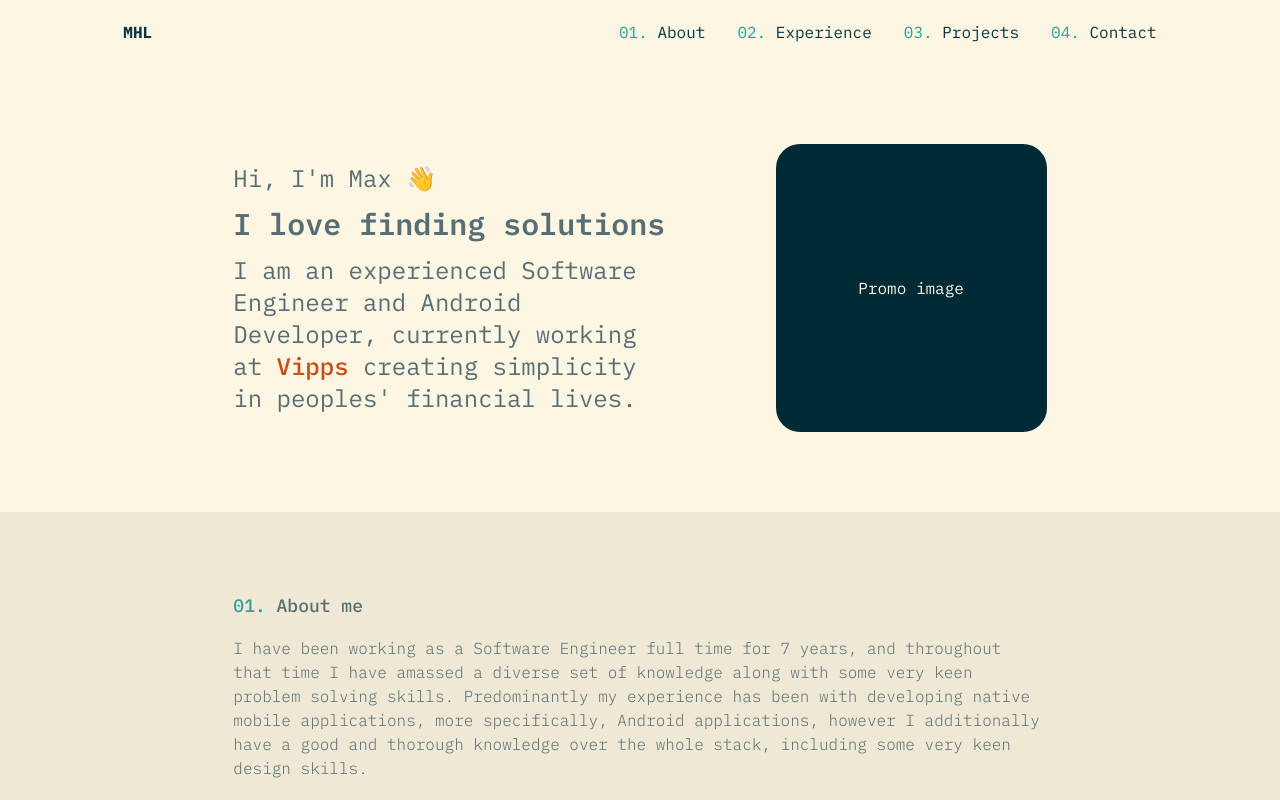
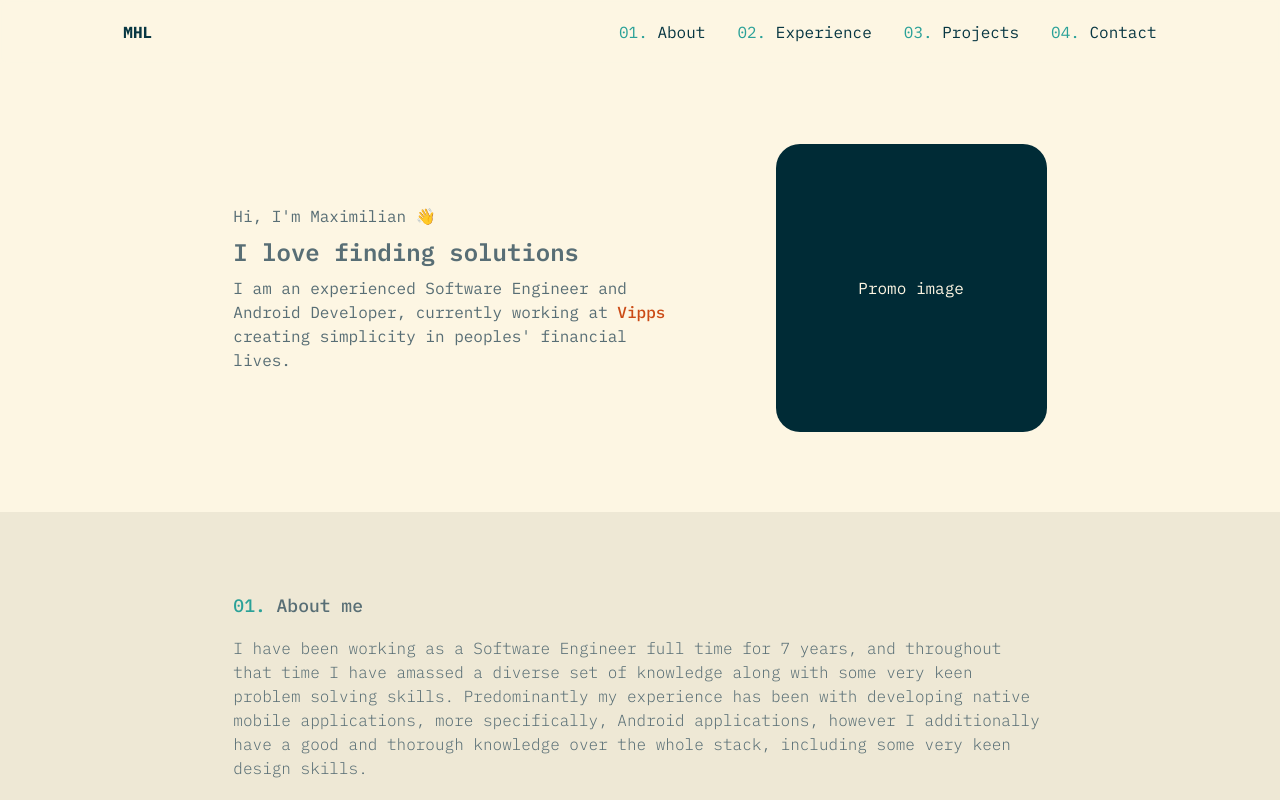
Before and after one commit to maxhves/hvesser-lewis-consulting-site, a Next.js app: page / in a window 1280 px wide. Shown: the top 800 px of the page. Built offline with nearby package versions, Linux system fonts and the light colour scheme.

Commit message:
Adjusted text size in introduction.

```diff
--- a/src/app/sections/introduction/introduction.tsx
+++ b/src/app/sections/introduction/introduction.tsx
@@ -6,10 +6,10 @@ function Introduction() {
     <SectionWrapper>
       <div className="flex flex-col lg:flex-row h-full space-y-12 space-x-0 lg:space-y-0 lg:space-x-24 items-center">
         {/* Introduction text */}
-        <div className="w-full lg:w-2/3 items-center lg:items-start text-center lg:text-start space-y-3">
-          <p className="text-2xl text-cutty-sark">Hi, I&apos;m Max 👋</p>
-          <p className="text-3xl text-cutty-sark font-semibold">I love finding solutions</p>
-          <p className="text-2xl text-cutty-sark">
+        <div className="w-full lg:w-2/3 items-center lg:items-start text-center lg:text-start text-cutty-sark space-y-2">
+          <p>Hi, I&apos;m Maximilian 👋</p>
+          <p className="text-2xl font-semibold">I love finding solutions</p>
+          <p>
             I am an experienced Software Engineer and Android Developer, currently working at
             <span className="text-orange-roughy font-medium"> Vipps</span> creating simplicity in peoples&apos; financial lives.
           </p>
```
